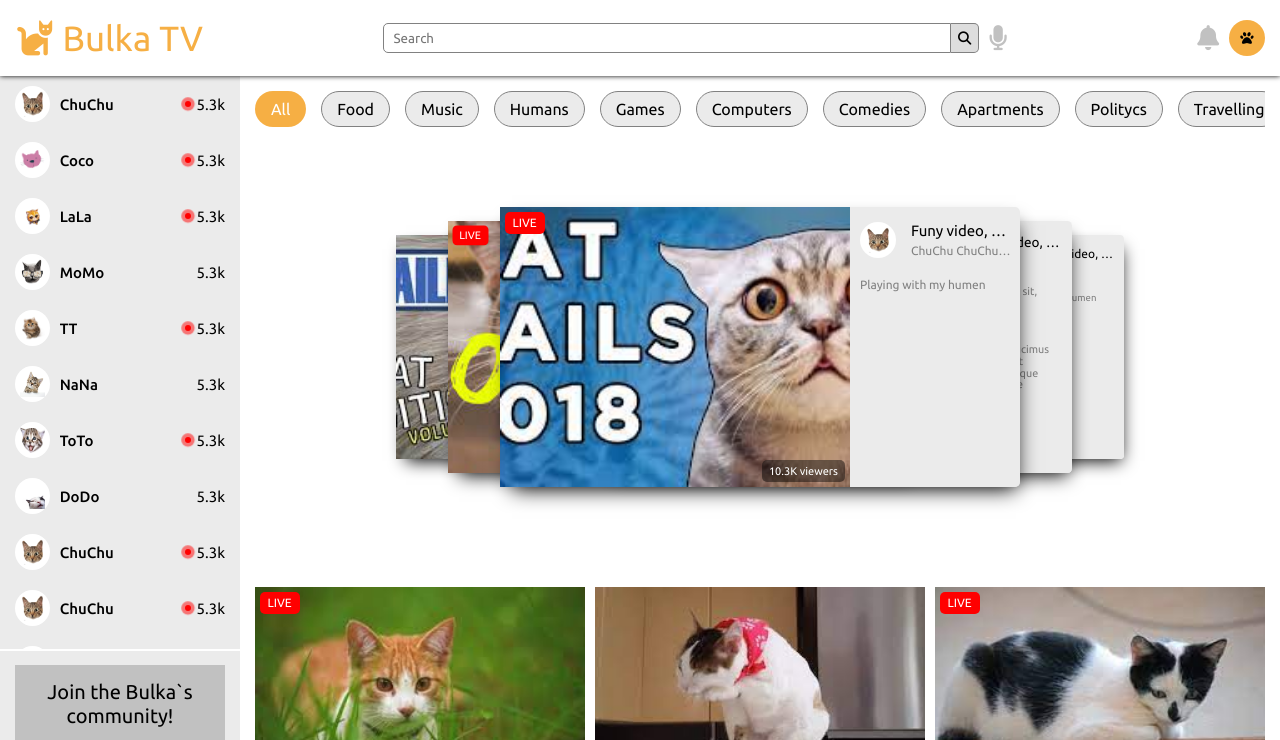
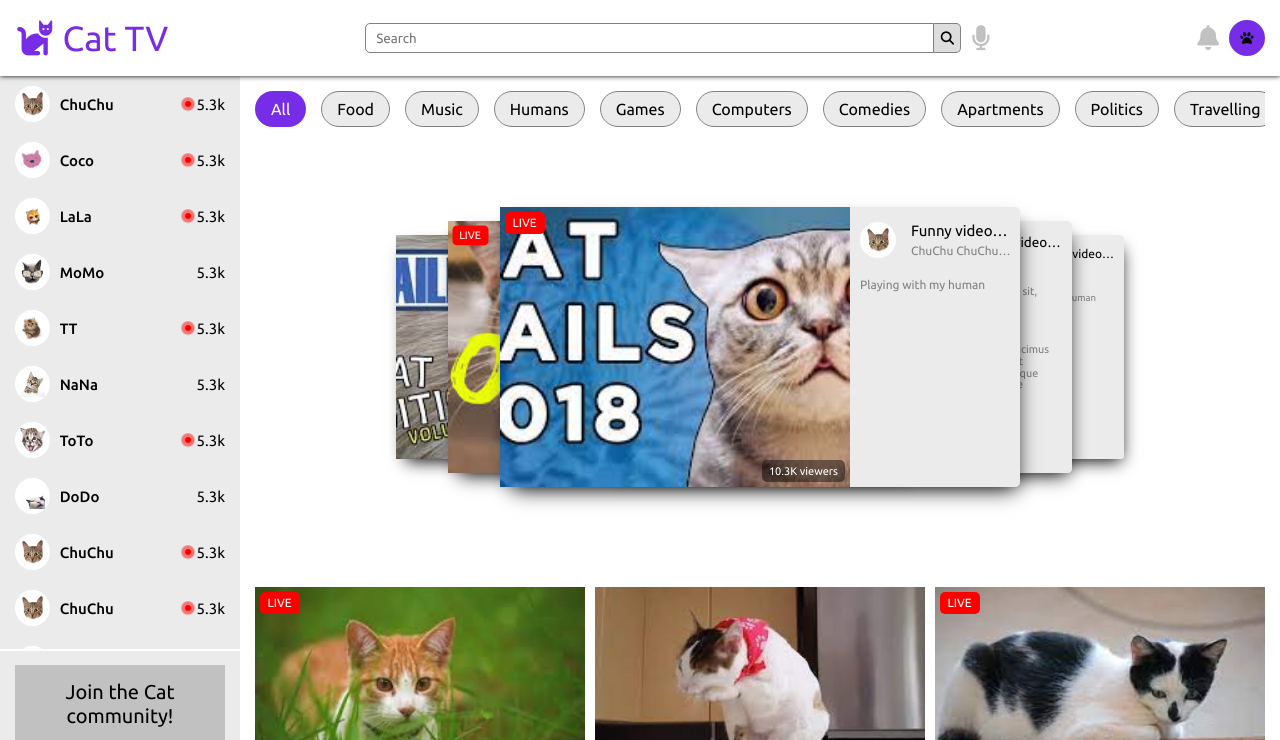
Before and after one commit to andrew-demchenk0/project-4-streaming-service, a website: page index.html in a window 1280 px wide. Shown: the top 740 px of the page. Drawn offline with nearby package versions, Linux system fonts and the light colour scheme.

Commit message:
* change styles

```diff
--- a/index.html
+++ b/index.html
@@ -4,14 +4,14 @@
     <meta charset="UTF-8">
     <meta name="viewport" content="width=device-width, initial-scale=1.0">
 
-    <meta name="title" content="Bulka TV">
-    <meta name="description" content="layout of the streaming service Binary Studio cat — Bulka">
-    <meta name="keywords" content="video, animals, photo, layout, streaming, service, binary, studio, cat, bulka, tv">
+    <meta name="title" content="Cat TV">
+    <meta name="description" content="layout of the streaming service">
+    <meta name="keywords" content="video, animals, photo, layout, streaming, service, binary, studio, cat, tv">
     <meta name="robots" content="index, follow">
     <meta name="language" content="English">
     <meta name="author" content="Andrii Demchenko (2andrew-demchenko@gmai.com)">
 
-    <title>Bulka TV</title>
+    <title>Cat TV</title>
 
     <link rel="stylesheet" href="https://cdnjs.cloudflare.com/ajax/libs/animate.css/4.1.1/animate.min.css">
     <link rel="stylesheet" href="https://cdnjs.cloudflare.com/ajax/libs/font-awesome/6.4.0/css/all.min.css">
@@ -23,7 +23,7 @@
         <nav class="nav">
             <a href="#" class="nav__logo">
                 <i class="fa-solid fa-cat"></i>
-                <h1 class="nav__title">Bulka TV</h1>
+                <h1 class="nav__title">Cat TV</h1>
             </a>
             <div class="nav__wrapper">
                 <input id="searchInput" placeholder="Search" class="nav__input" type="text">
@@ -169,7 +169,7 @@
                 <hr class="aside__divider">
                 <section class="container aside__info">
                     <div class="aside__info-content">
-                        <h3 class="aside__info-content-title">Join the Bulka`s community!</h3>
+                        <h3 class="aside__info-content-title">Join the Cat community!</h3>
                         <div class="aside__info-content-socials">
                             <a href="#"><i class="fa-brands fa-telegram"></i></a>
                             <a href="#"><i class="fa-brands fa-instagram"></i></a>
@@ -190,7 +190,7 @@
                     <li class="categories__list-item">Computers</li>
                     <li class="categories__list-item">Comedies</li>
                     <li class="categories__list-item">Apartments</li>
-                    <li class="categories__list-item">Politycs</li>
+                    <li class="categories__list-item">Politics</li>
                     <li class="categories__list-item">Travelling</li>
                     <li class="categories__list-item">Fashion</li>
                     <li class="categories__list-item">Cooking show</li>
@@ -219,10 +219,10 @@
                                     <img src="images/cat1.png" alt="streamer-cat1">
                                 </div>
                                 <div class="carousel-card__streamer-wrapper">
-                                    <h3 class="carousel-card__streamer-title">Funy video, crazy cat</h3>
+                                    <h3 class="carousel-card__streamer-title">Funny video, crazy cat</h3>
                                     <h4 class="carousel-card__streamer-nickname">ChuChu ChuChu ChuChu</h4>
                                 </div>
-                                <h5 class="carousel-card__streamer-descr">Playing with my humen</h5>
+                                <h5 class="carousel-card__streamer-descr">Playing with my human</h5>
                             </div>
                         </label>
                         <label class="carousel-card" for="item-2" id="card-2">
@@ -236,7 +236,7 @@
                                     <img src="images/cat2.png" alt="streamer-cat2">
                                 </div>
                                 <div class="carousel-card__streamer-wrapper">
-                                    <h3 class="carousel-card__streamer-title">Funy video, crazy cat</h3>
+                                    <h3 class="carousel-card__streamer-title">Funny video, crazy cat</h3>
                                     <h4 class="carousel-card__streamer-nickname">Coco</h4>
                                 </div>
                                 <h5 class="carousel-card__streamer-descr">Lorem ipsum dolor sit, amet consectetur adipisicing elit. Et recusandae autem blanditiis maiores? Molestiae ullam ducimus maiores ab animi at quaerat placeat neque voluptate qui, unde exercitationem consectetur labore laborum.</h5>
@@ -254,10 +254,10 @@
                                     <img src="images/cat3.png" alt="streamer-cat3">
                                 </div>
                                 <div class="carousel-card__streamer-wrapper">
-                                    <h3 class="carousel-card__streamer-title">Funy video, crazy cat</h3>
+                                    <h3 class="carousel-card__streamer-title">Funny video, crazy cat</h3>
                                     <h4 class="carousel-card__streamer-nickname">LaLa</h4>
                                 </div>
-                                <h5 class="carousel-card__streamer-descr">Playing with my humen</h5>
+                                <h5 class="carousel-card__streamer-descr">Playing with my human</h5>
                             </div>
                         </label>
                         <label class="carousel-card" for="item-4" id="card-4">
@@ -271,7 +271,7 @@
                                     <img src="images/cat4.png" alt="streamer-cat4">
                                 </div>
                                 <div class="carousel-card__streamer-wrapper">
-                                    <h3 class="carousel-card__streamer-title">Funy video, crazy cat</h3>
+                                    <h3 class="carousel-card__streamer-title">Funny video, crazy cat</h3>
                                     <h4 class="carousel-card__streamer-nickname">MoMo</h4>
                                 </div>
                                 <h5 class="carousel-card__streamer-descr">Lorem ipsum dolor sit amet consectetur adipisicing elit. Officia repellendus provident modi exercitationem nihil. Dicta in quidem quis voluptatem ratione soluta dolore commodi, omnis, ut alias, fuga accusamus neque tempora.</h5>
@@ -289,10 +289,10 @@
                                     <img src="images/cat5.png" alt="streamer-cat5">
                                 </div>
                                 <div class="carousel-card__streamer-wrapper">
-                                    <h3 class="carousel-card__streamer-title">Funy video, crazy cat</h3>
+                                    <h3 class="carousel-card__streamer-title">Funny video, crazy cat</h3>
                                     <h4 class="carousel-card__streamer-nickname">TT</h4>
                                 </div>
-                                <h5 class="carousel-card__streamer-descr">Playing with my humen</h5>
+                                <h5 class="carousel-card__streamer-descr">Playing with my human</h5>
                             </div>
                         </label>
                     </div>
@@ -312,7 +312,7 @@
                                 <img src="images/cat1.png" alt="streamer-cat1">
                             </div>
                             <div class="video__streamer-wrapper">
-                                <h3 class="video__streamer-title">Funy video, crazy cat Funy video, crazy cat Funy video, crazy cat</h3>
+                                <h3 class="video__streamer-title">Funny video, crazy cat Funny video, crazy cat Funny video, crazy cat</h3>
                                 <h4 class="video__streamer-nickname">ChuChu</h4>
                             </div>
                             <i class="video__streamer-menu fa-solid fa-ellipsis-vertical"></i>
@@ -417,7 +417,7 @@
                                 <img src="images/cat2.png" alt="streamer-cat2">
                             </div>
                             <div class="video__streamer-wrapper">
-                                <h3 class="video__streamer-title">Whatching Star Wars</h3>
+                                <h3 class="video__streamer-title">Watching Star Wars</h3>
                                 <h4 class="video__streamer-nickname">CoCO</h4>
                             </div>
                             <i class="video__streamer-menu fa-solid fa-ellipsis-vertical"></i>
--- /dev/null
+++ b/package.json
@@ -0,0 +1,5 @@
+{
+  "devDependencies": {
+    "sass": "^1.66.1"
+  }
+}
--- a/styles/components/_variables.scss
+++ b/styles/components/_variables.scss
@@ -1,13 +1,13 @@
 :root{
     --animate-duration: 0.4s;
 
-    --main-color: #F6AF44;
-    --bg-main-color: #FFF;
-    --bg-alternative-color: #EBEBEB;
+    --main-color: #772CE8;
+    --bg-main-color: #0E0E10;
+    --bg-alternative-color: #18181B;
     --acent-color: #FF0000;
-    --text-color: #000;
-    --text-hover-color: #00A2FF;
-    --hover-color: #DDD;
-    --icon-color: #C1C1C1;
-    --icon-hover-color: #818181;
+    --text-color: #EFEFF1;
+    --text-hover-color: #6b1ce3;
+    --hover-color: #1F1F23;
+    --icon-color: #2F2F36;
+    --icon-hover-color: #3b3b41;
 }
--- a/styles/styles.scss
+++ b/styles/styles.scss
@@ -17,8 +17,7 @@
 body {
     background: var(--bg-main-color);
     & ::selection,
-    & ::-moz-selection,
-    & ::-webkit-selection {
+    & ::-moz-selection {
       background: var(--main-color);
       color: #fff;
     }
```
Also changed, not shown: styles/styles.css, 1 other file.
